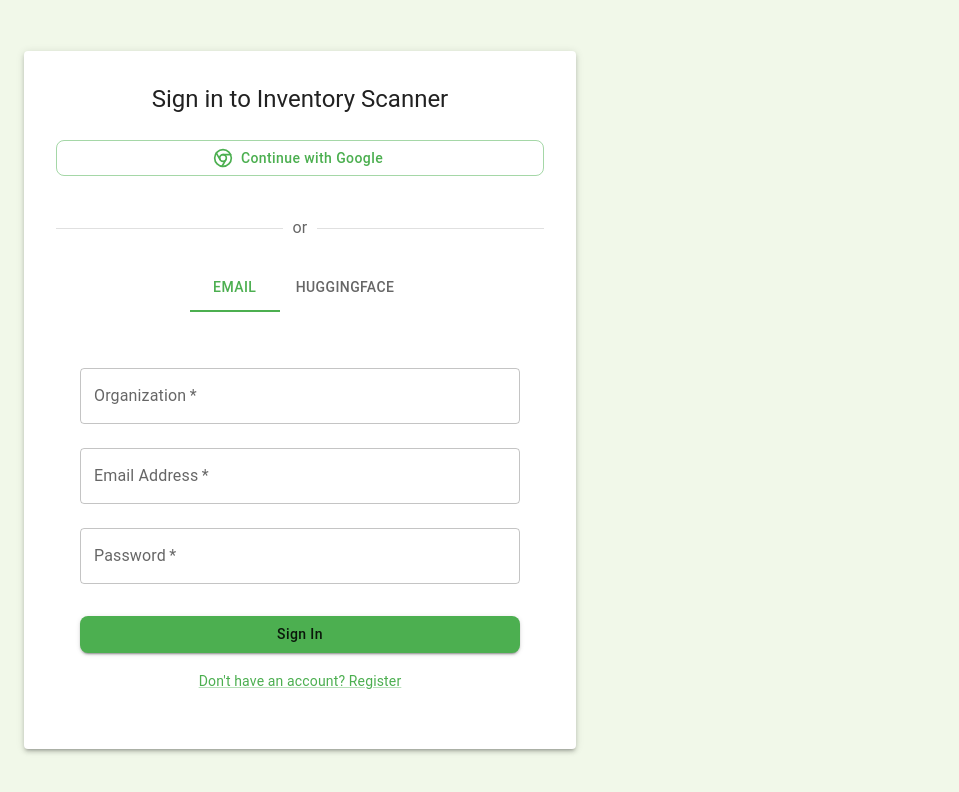
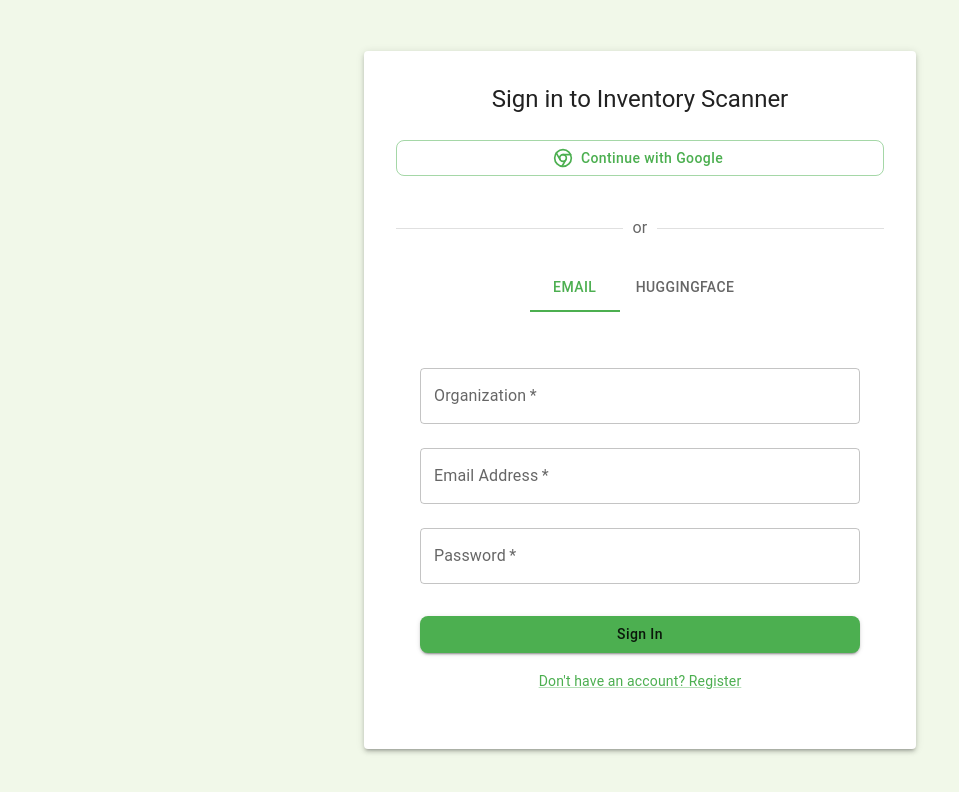
Before and after one commit to Mason-Household/SmartInventoryReader, a React (Vite) app in the folder PrettyScanner/: page / in a window 1280 px wide. Shown: the top 792 px of the page, without its empty margins (0-959 px from the left). Built offline with nearby package versions, Linux system fonts and the light colour scheme; no server answers.

Commit message:
full screen

```diff
--- a/PrettyScanner/src/index.css
+++ b/PrettyScanner/src/index.css
@@ -23,9 +23,7 @@
 }
 
 body {
-  margin: 0;
-  display: flex;
-  place-items: center;
+  margin: 0.5em;
   min-width: 320px;
   min-height: 100vh;
 }
```
